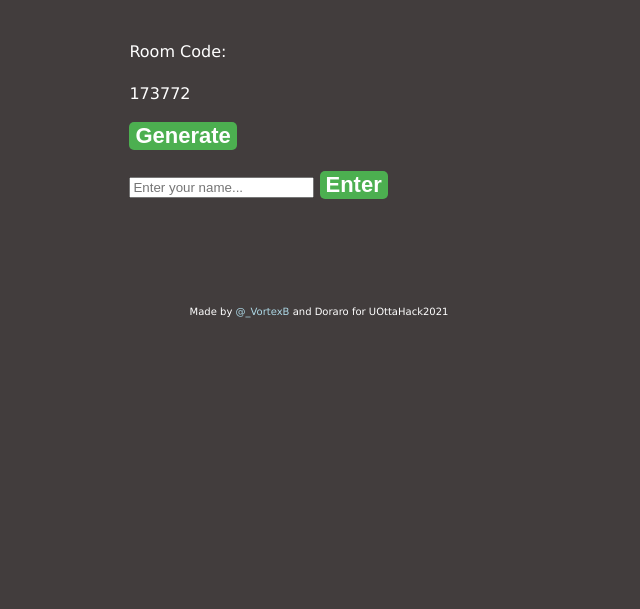
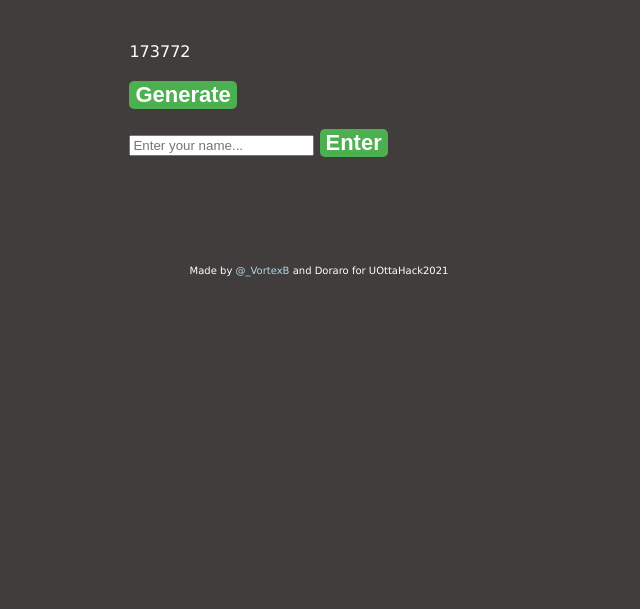
Before and after one commit to VortexB/Drinking-Companion, a website: page public/host.html in a window 1280 px wide. Shown: the part 191-800 px from the top of the page, without its empty margins (321-961 px from the left). Drawn offline with Linux system fonts and the light colour scheme.

Commit message:
Update host.html

```diff
--- a/public/host.html
+++ b/public/host.html
@@ -12,7 +12,6 @@
         <h1>Drink With Me</h1>
     </header>
     <div  class="info">
-        <p>Room Code:</p>
         <p id="room-code-gen">000000</p>
         <button type="button" class="btn" id="gen-btn">Generate</button><br>
     </div>
```
